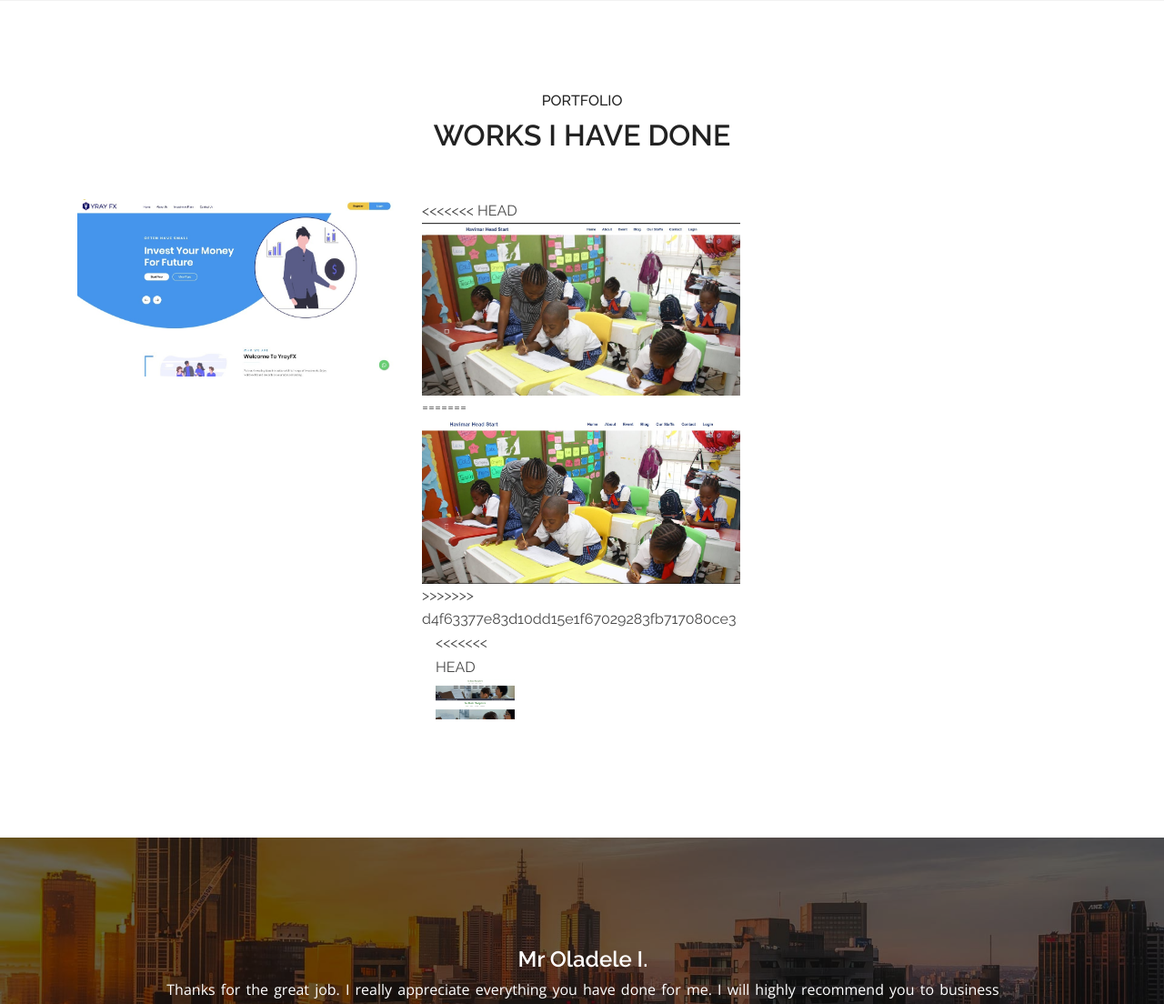
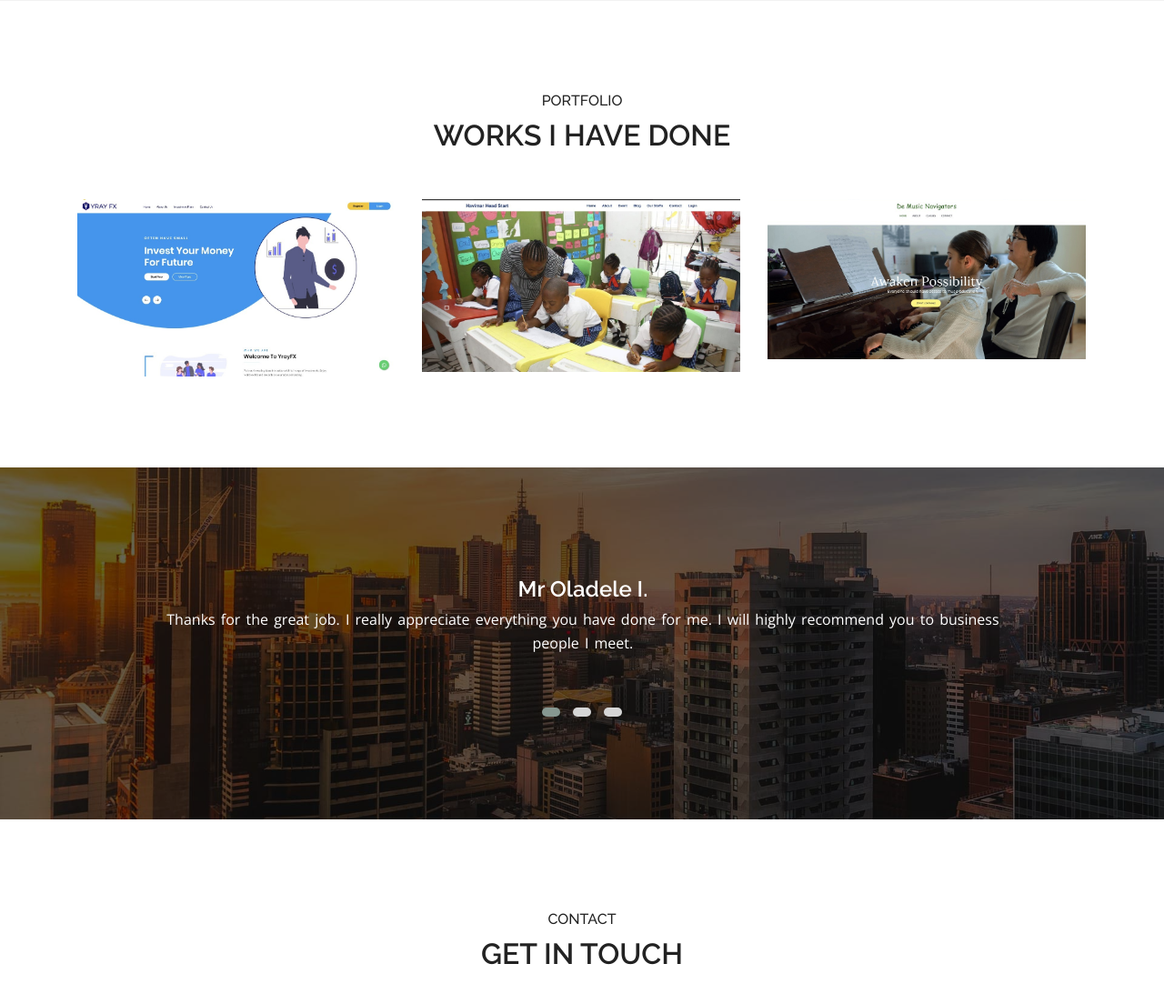
Before and after one commit to holuwatobeey/portfolio, a PHP site: page / in a window 1280 px wide. Shown: the part 1782-2886 px from the top of the page at 91% size. Run offline with PHP 8.4, Linux system fonts and the light colour scheme; some libraries are stand-ins or nearby versions.

Commit message:
Quick fixes

```diff
--- a/index.php
+++ b/index.php
@@ -225,7 +225,6 @@
                     </div>
                     <!--Portfolio Item-->
                     <div class="col-lg-4 col-md-6 item design">
-<<<<<<< HEAD
                         <div class="item-content">
                             <img src="images/portfolio/havimar.png" alt="">
                             <div class="item-overlay">
@@ -237,17 +236,11 @@
                                     </span>
                                 </div>
                             </div>
-=======
-                        <div class="item-conten">
-                           <a target="_blank" href="http://havimarheadstart.com"> <img src="images/portfolio/img-2.jpg" alt=""></a>
-
->>>>>>> d4f63377e83d10dd15e1f67029283fb717080ce3
                         </div>
                     </div>
 
                     <!--Portfolio Item-->
                     <div class="col-lg-4 col-md-6 item development application">
-<<<<<<< HEAD
                         <div class="item-content">
                             <img src="images/portfolio/dmn.png" alt="">
                             <div class="item-overlay">
@@ -258,11 +251,6 @@
                                         </a>
                                     </span>
                                 </div>
-=======
-                        <div class="item-conten">
-                           <a target="_blank" href="https://demusicnavigators.herokuapp.com/"> <img src="images/portfolio/img-5.jpg" alt=""></a>
-
->>>>>>> d4f63377e83d10dd15e1f67029283fb717080ce3
                             </div>
                         </div>
                     </div>
```
